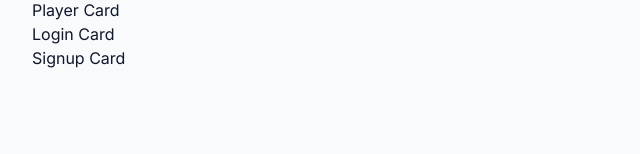
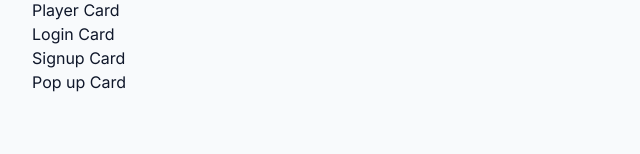
Before and after one commit to Molikuc/frontend_ideas, a Next.js app: page / in a window 1280 px wide. Shown: the part 146-300 px from the top of the page, without its empty margins (0-640 px from the left). Built offline with nearby package versions, Linux system fonts and the light colour scheme.

Commit message:
initialized popupcard

```diff
--- a/src/app/blog/[slug]/page.tsx
+++ b/src/app/blog/[slug]/page.tsx
@@ -2,6 +2,7 @@ import Productcard from "@/components/Productcard";
 import Playercard from "@/components/Playercard";
 import Logincard from "@/components/Logincard";
 import Signupcard from "@/components/Signupcard";
+import Popupcard from "@/components/Popupcard";
 
 const ElementPage = ({ params }: { params: { slug: string } }) => {
   const element = params.slug;
@@ -16,6 +17,8 @@ const ElementPage = ({ params }: { params: { slug: string } }) => {
         return <Logincard />;
       case "signupcard":
         return <Signupcard />;
+      case "popupcard":
+        return <Popupcard />;
       default:
         return <div>Element not Found</div>;
     }
--- a/src/components/Homepage.tsx
+++ b/src/components/Homepage.tsx
@@ -7,6 +7,7 @@ export default function Home() {
       <Link href="/blog/playercard">Player Card</Link>
       <Link href="/blog/logincard">Login Card</Link>
       <Link href="/blog/signupcard">Signup Card</Link>
+      <Link href="/blog/popupcard">Pop up Card</Link>
     </div>
   );
 }
--- /dev/null
+++ b/src/components/Popupcard.tsx
@@ -0,0 +1,5 @@
+const Popupcard = ({}) => {
+  return <div>Popupcard</div>;
+};
+
+export default Popupcard;
```
